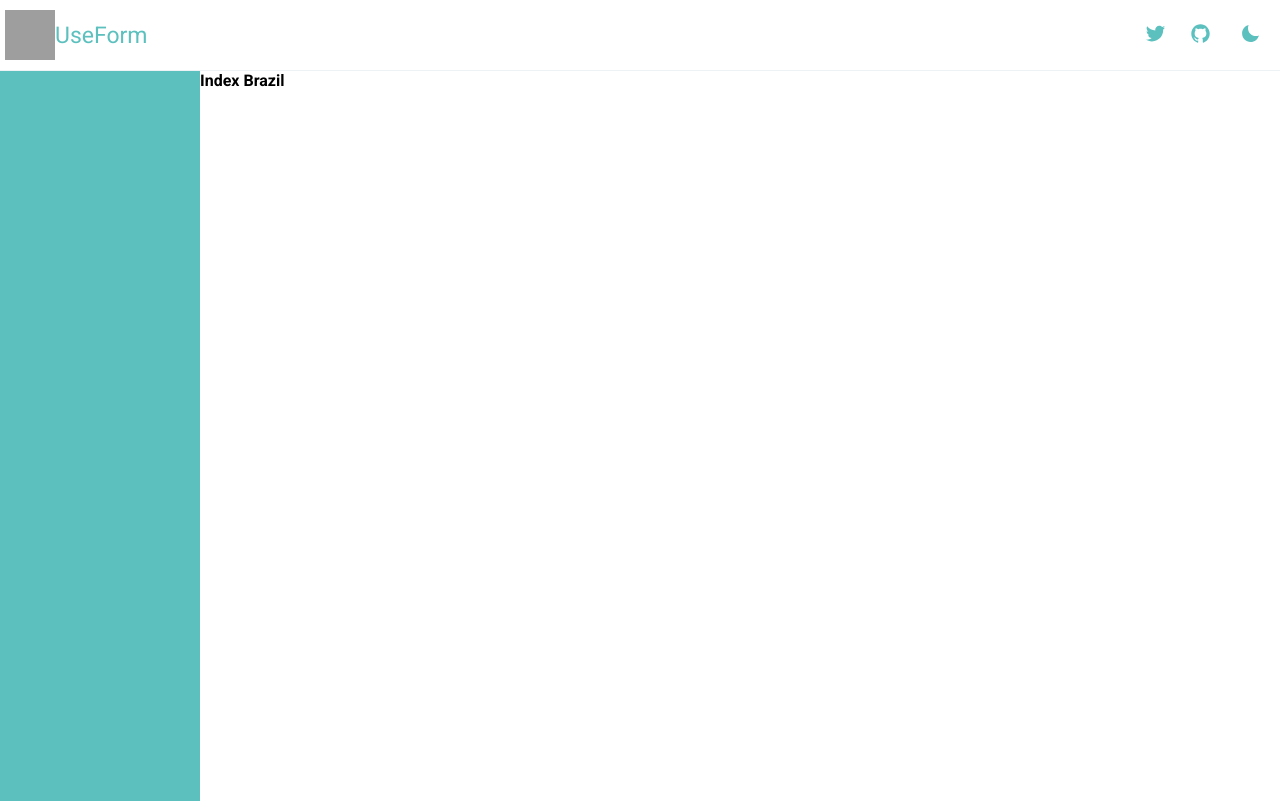
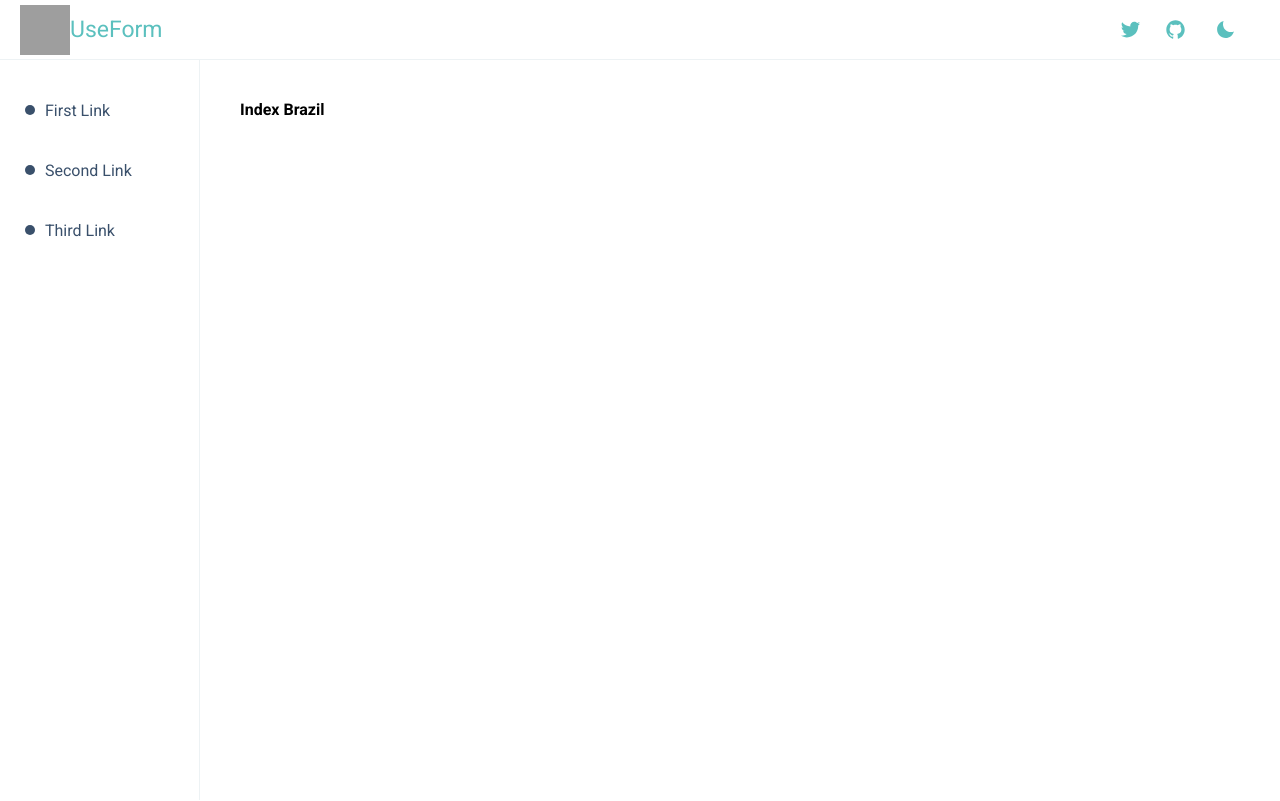
Before and after one commit to jucian0/next-lib-doc-starter, a Next.js app: page / in a window 1280 px wide. Built offline with nearby package versions, Linux system fonts and the light colour scheme; grey boxes are pictures that could not be loaded.

Commit message:
create a basic layout

```diff
--- a/components/navbar/styles.js
+++ b/components/navbar/styles.js
@@ -1,17 +1,18 @@
 /* eslint-disable import/prefer-default-export */
 import styled from 'styled-components';
-import { IoLogoGithub } from "react-icons/io";
 
 
 export const Container = styled.div`
    display:flex;
    width:100%;
    height:60px;
-   padding:5px;
    border-bottom: 1px solid ${({theme})=> theme.colors.greyLight};
    overflow:hidden;
    justify-content:space-between;
    align-items:center;
+   flex-direction: row;
+   align-items: center;
+   padding:5px 20px 5px 20px;
 `;
 
 export const Logo = styled.div`
@@ -44,6 +45,9 @@ export const Button = styled.button`
    height:40px;
    outline:none;
    background-color:transparent;
+   display:flex;
+   align-items:center;
+   justify-content:center;
 
    & svg{
       color:${({theme})=> theme.colors.primary};
--- a/components/sidebar/index.jsx
+++ b/components/sidebar/index.jsx
@@ -1,9 +1,30 @@
 import React from 'react';
 
- import { Container } from './styles';
+ import { Container, Item, Indicator } from './styles';
 
 function Sidebar() {
-  return <Container />;
+  return (
+    <Container>
+      <Item>
+        <Indicator />
+        <span>
+          First Link
+        </span>
+      </Item>
+      <Item>
+        <Indicator />
+        <span>
+          Second Link
+        </span>
+      </Item>
+      <Item>
+        <Indicator />
+        <span>
+          Third Link
+        </span>
+      </Item>
+    </Container>
+  );
 }
 
 export default Sidebar;
--- a/components/sidebar/styles.js
+++ b/components/sidebar/styles.js
@@ -4,6 +4,42 @@ import styled from "styled-components";
 export const Container = styled.div`
    display:flex;
    width:200px;
-   height:calc(100vh - 70px);
-   background-color:${({theme})=> theme.colors.primary};
+   height:calc(100vh - 60px);
+   flex-shrink: 0;
+   background-color:${({theme})=> theme.colors.white};
+   border-right:1px solid ${({theme})=> theme.colors.greyLight};
+   flex-direction:column;
+   padding-top:20px;
 `
+
+export const Indicator = styled.div`
+   height:10px;
+   width:10px;
+   border-radius:50%;
+   background-color:${({theme})=> theme.colors.secondary};
+   margin:10px;
+`
+
+export const Item = styled.div`
+   display:flex;
+   align-items:center;
+   justify-content:flex-start;
+   padding:15px;
+
+   & span{
+      cursor: pointer;
+      color:${({theme})=> theme.colors.secondary};
+      font-size:16px;
+      font-weight:400;
+   }
+
+   &:hover{
+      ${Indicator}{
+         background-color:${({theme})=> theme.colors.primary};
+      }
+      span{
+         color:${({theme})=> theme.colors.primary};
+      }
+   }
+
+`
--- a/layouts/layout.jsx
+++ b/layouts/layout.jsx
@@ -17,10 +17,17 @@ const Container = styled.div`
   height:100%;
 `
 
-const Content = styled.div`
+const MainContent = styled.div`
   display:flex;
   flex-direction:row;
   width:100%;
+`
+
+const Content = styled.div`
+  display:block;
+  width:100%;
+  height:100%;
+  padding:40px;
 `
 
 // eslint-disable-next-line react/prop-types
@@ -29,12 +36,12 @@ export default function Page({ children }) {
     <Main>
       <Container>
         <Navbar />
-        <Content>
+        <MainContent>
           <Sidebar />
-          <div>
+          <Content>
             {children}
-          </div>
-        </Content>
+          </Content>
+        </MainContent>
       </Container>
     </Main>
   )
--- a/providers/theme.js
+++ b/providers/theme.js
@@ -4,7 +4,7 @@ import {createGlobalStyle} from 'styled-components'
 export const theme = {
    colors:{
       primary: "#5bc0be",
-      second: "#3a506b",
+      secondary: "#3a506b",
       dark:"#0b132b",
       greyLight:"#edf2f4",
       red:"#e71d36"
@@ -18,10 +18,13 @@ export const GlobalStyle = createGlobalStyle`
       margin:0;
       font-size:16px;
       font-family: 'Roboto', sans-serif;
+      box-sizing: border-box
    }
 
-   body{
-      overflow:hidden;
-      height:100%;
+
+   html, body {
+      width: 100%;
+      height: 100%;
    }
+
 `
```
